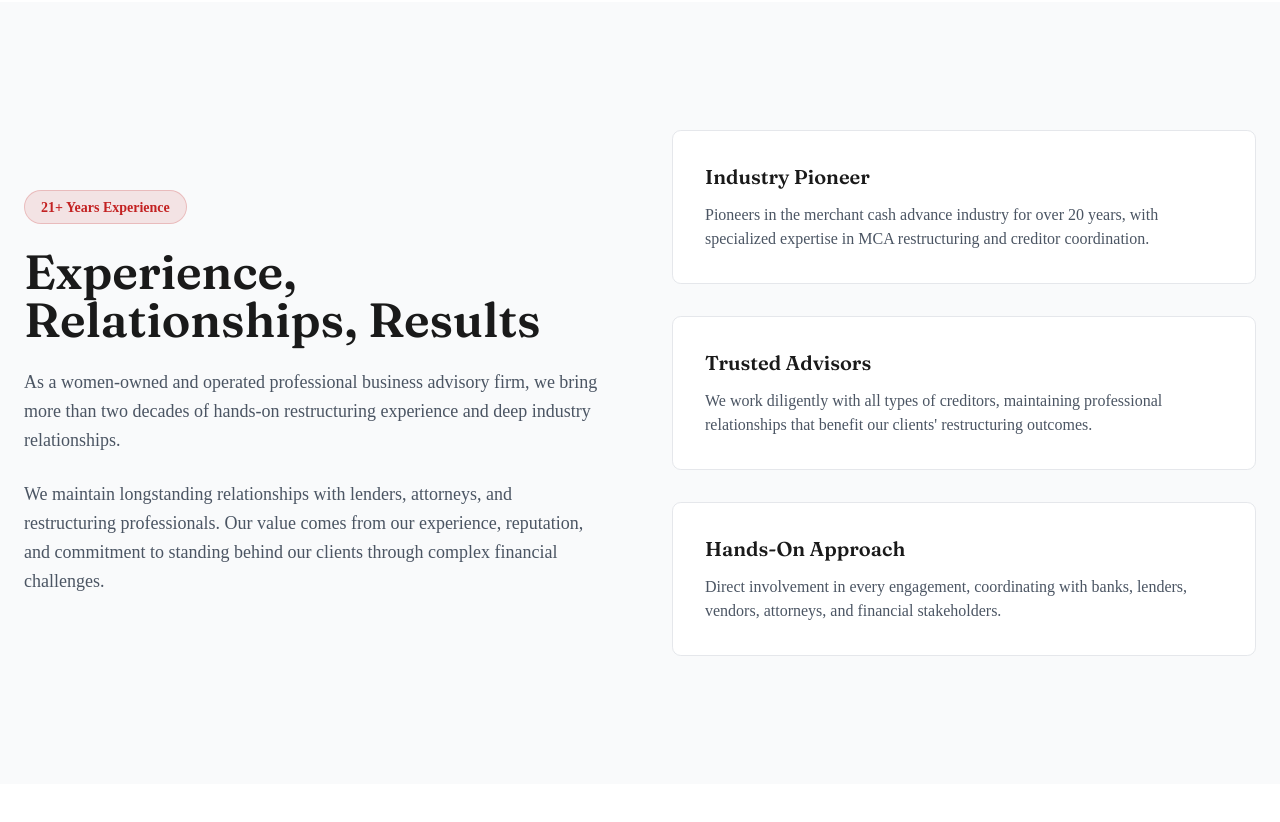
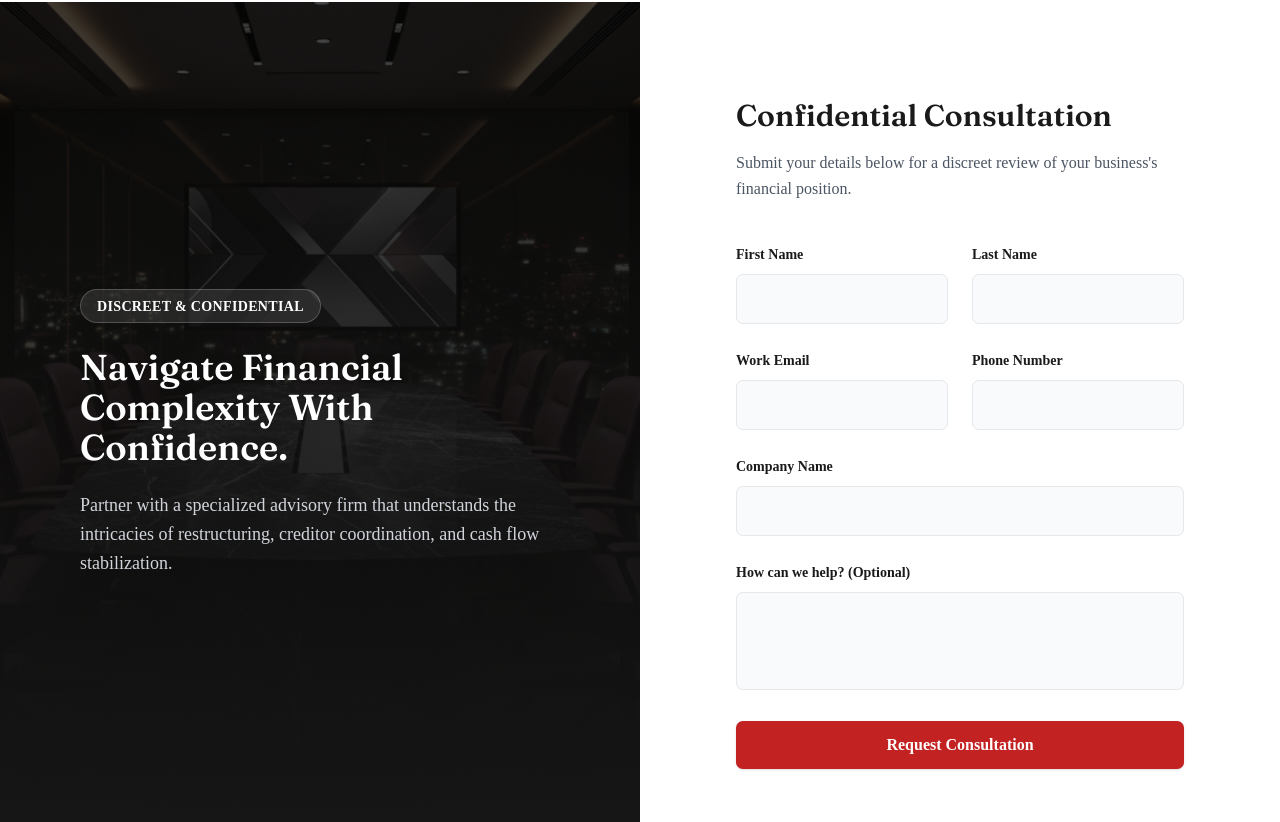
Before and after one commit to samknows9999/sg-054d5103-85fc-4583-be9c-e577d71113a8-1779968500, a Next.js app: page / in a window 1280 px wide. Shown: the part 1478-2300 px from the top of the page. Built offline with nearby package versions, Linux system fonts and the light colour scheme.

Commit message:
feat(ui): add lead capture section to homepage

```diff
--- a/src/pages/index.tsx
+++ b/src/pages/index.tsx
@@ -97,6 +97,78 @@ export default function Home() {
                   View All Services
                 </Button>
               </Link>
+            </div>
+          </div>
+        </section>
+
+        {/* Split Screen Lead Capture */}
+        <section className="bg-foreground text-white border-b border-gray-200">
+          <div className="flex flex-col lg:flex-row">
+            {/* Image Side */}
+            <div className="lg:w-1/2 relative min-h-[400px] lg:min-h-full flex items-center p-12 md:p-20 bg-[url('/generated/mca-restructuring-bg.png')] bg-cover bg-center">
+              <div className="absolute inset-0 bg-foreground/80 mix-blend-multiply"></div>
+              <div className="absolute inset-0 bg-gradient-to-t from-foreground/90 via-foreground/40 to-transparent"></div>
+              <div className="relative z-10 max-w-lg">
+                <div className="inline-block px-4 py-1 bg-white/10 border border-white/20 rounded-full mb-6">
+                  <span className="text-sm font-semibold text-white tracking-wide uppercase">Discreet & Confidential</span>
+                </div>
+                <h2 className="font-serif text-3xl md:text-4xl font-semibold mb-6 leading-tight">
+                  Navigate Financial Complexity With Confidence.
+                </h2>
+                <p className="text-gray-300 text-lg leading-relaxed">
+                  Partner with a specialized advisory firm that understands the intricacies of restructuring, creditor coordination, and cash flow stabilization.
+                </p>
+              </div>
+            </div>
+
+            {/* Form Side */}
+            <div className="lg:w-1/2 bg-white text-foreground p-12 md:p-24 flex flex-col justify-center">
+              <div className="max-w-lg mx-auto w-full">
+                <div className="mb-10">
+                  <h3 className="font-serif text-3xl font-semibold mb-4 text-foreground">Confidential Consultation</h3>
+                  <p className="text-gray-600 leading-relaxed">
+                    Submit your details below for a discreet review of your business's financial position.
+                  </p>
+                </div>
+
+                <form className="space-y-6" onSubmit={(e) => e.preventDefault()}>
+                  <div className="grid grid-cols-1 md:grid-cols-2 gap-6">
+                    <div className="space-y-2">
+                      <label htmlFor="firstName" className="text-sm font-semibold text-foreground">First Name</label>
+                      <input id="firstName" type="text" className="w-full px-4 py-3 bg-gray-50 border border-gray-200 rounded-md focus:outline-none focus:ring-2 focus:ring-primary focus:border-transparent transition-all" />
+                    </div>
+                    <div className="space-y-2">
+                      <label htmlFor="lastName" className="text-sm font-semibold text-foreground">Last Name</label>
+                      <input id="lastName" type="text" className="w-full px-4 py-3 bg-gray-50 border border-gray-200 rounded-md focus:outline-none focus:ring-2 focus:ring-primary focus:border-transparent transition-all" />
+                    </div>
+                  </div>
+
+                  <div className="grid grid-cols-1 md:grid-cols-2 gap-6">
+                    <div className="space-y-2">
+                      <label htmlFor="email" className="text-sm font-semibold text-foreground">Work Email</label>
+                      <input id="email" type="email" className="w-full px-4 py-3 bg-gray-50 border border-gray-200 rounded-md focus:outline-none focus:ring-2 focus:ring-primary focus:border-transparent transition-all" />
+                    </div>
+                    <div className="space-y-2">
+                      <label htmlFor="phone" className="text-sm font-semibold text-foreground">Phone Number</label>
+                      <input id="phone" type="tel" className="w-full px-4 py-3 bg-gray-50 border border-gray-200 rounded-md focus:outline-none focus:ring-2 focus:ring-primary focus:border-transparent transition-all" />
+                    </div>
+                  </div>
+
+                  <div className="space-y-2">
+                    <label htmlFor="company" className="text-sm font-semibold text-foreground">Company Name</label>
+                    <input id="company" type="text" className="w-full px-4 py-3 bg-gray-50 border border-gray-200 rounded-md focus:outline-none focus:ring-2 focus:ring-primary focus:border-transparent transition-all" />
+                  </div>
+
+                  <div className="space-y-2">
+                    <label htmlFor="message" className="text-sm font-semibold text-foreground">How can we help? (Optional)</label>
+                    <textarea id="message" rows={3} className="w-full px-4 py-3 bg-gray-50 border border-gray-200 rounded-md focus:outline-none focus:ring-2 focus:ring-primary focus:border-transparent transition-all resize-none"></textarea>
+                  </div>
+
+                  <Button type="submit" className="w-full py-6 text-base font-semibold bg-primary hover:bg-primary/90 text-white mt-4">
+                    Request Consultation
+                  </Button>
+                </form>
+              </div>
             </div>
           </div>
         </section>
```
Also changed, not shown: public/generated/mca-restructuring-bg.png (added), 1 other file (tests, documents, lock files or other folders).
